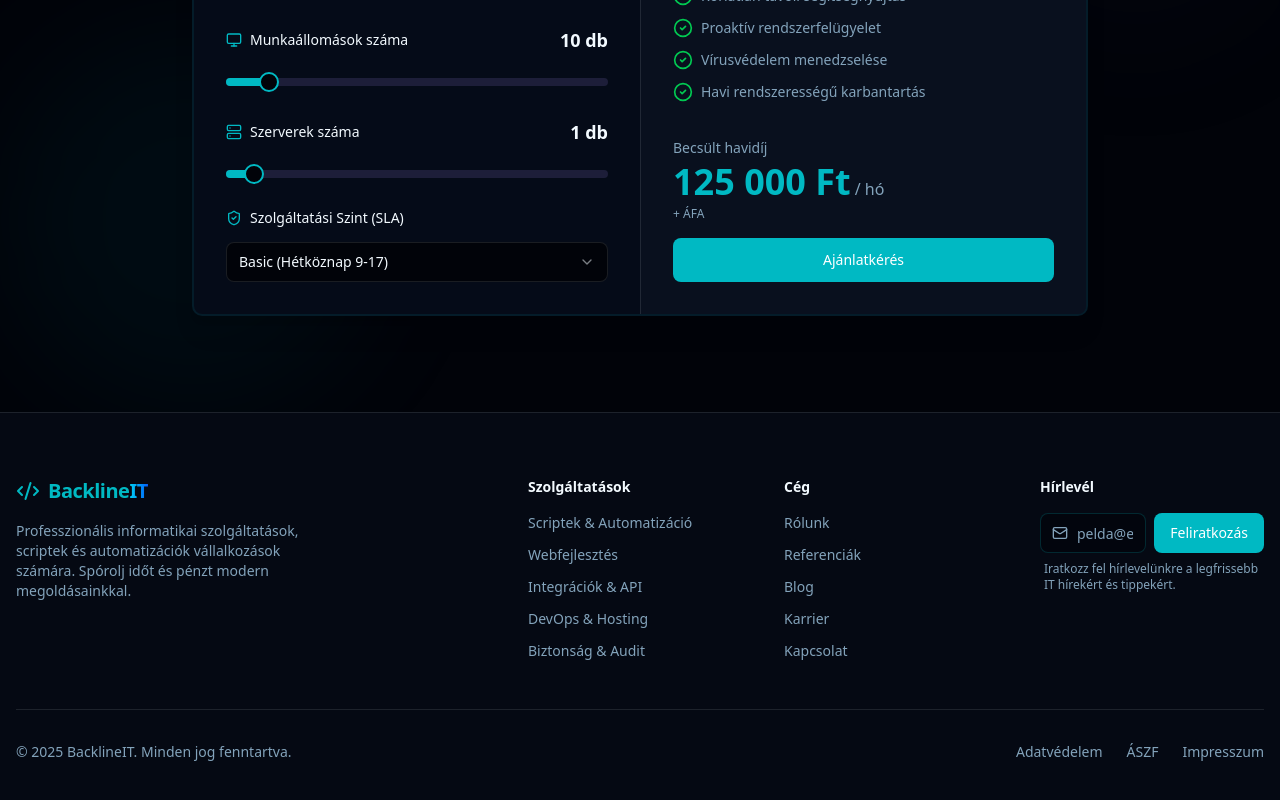
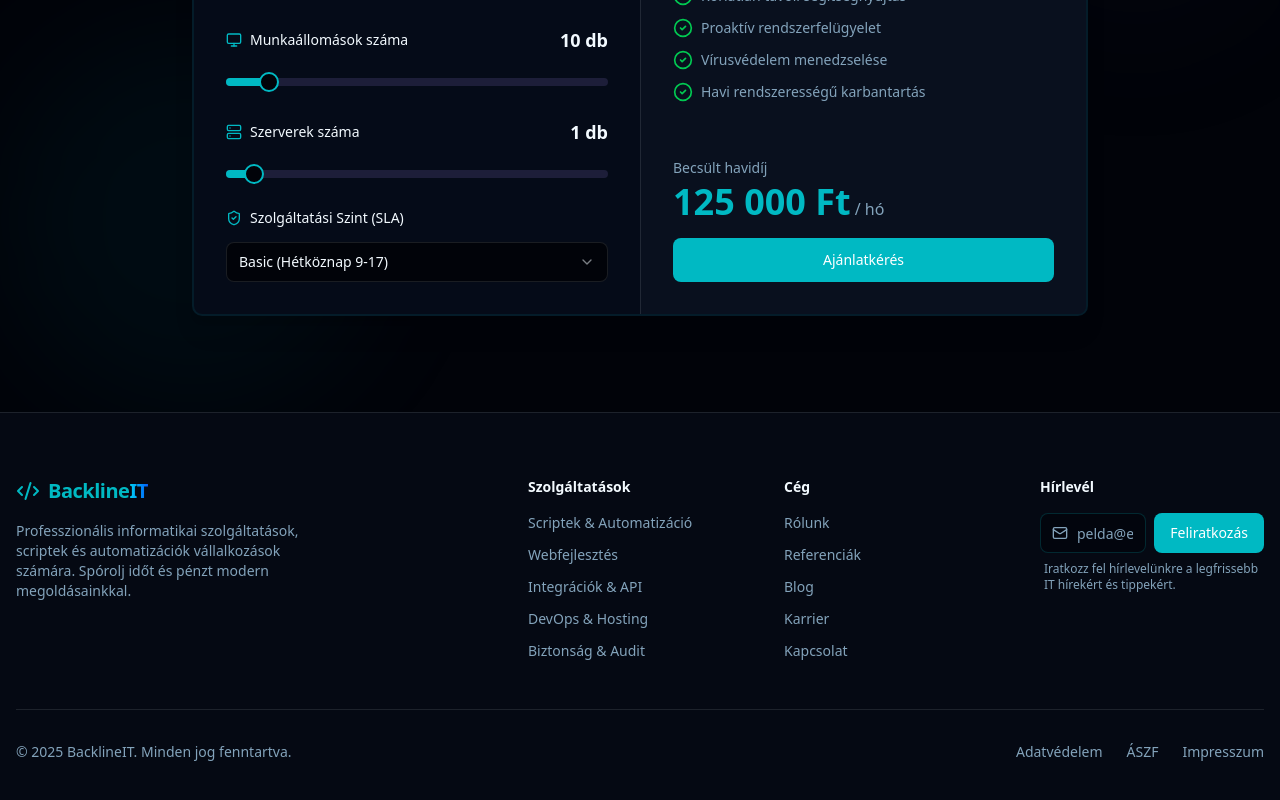
Before and after one commit to whoisnrb/webpage, a Next.js app: page /en/szolgaltatasok/rendszeruzemeltetes in a window 1280 px wide. Shown: the part 4448-5248 px from the top of the page. Built offline with nearby package versions, Linux system fonts and the light colour scheme; no server answers; the database is empty.

Commit message:
Remove VAT references (AAM status)

```diff
--- a/src/components/ecommerce/product-card.tsx
+++ b/src/components/ecommerce/product-card.tsx
@@ -88,7 +88,6 @@ export function ProductCard({ id, title, description, price, category, slug, ima
                     <div className="text-2xl font-bold text-primary">
                         {new Intl.NumberFormat('hu-HU', { style: 'currency', currency: 'HUF', maximumFractionDigits: 0 }).format(price)}
                     </div>
-                    <p className="text-xs text-muted-foreground mt-1">+ ÁFA</p>
                 </CardContent>
 
                 <CardFooter>
--- a/src/components/tools/price-calculator.tsx
+++ b/src/components/tools/price-calculator.tsx
@@ -149,7 +149,6 @@ export function PriceCalculator() {
                                 </span>
                                 <span className="text-muted-foreground">/ hó</span>
                             </div>
-                            <p className="text-xs text-muted-foreground">+ ÁFA</p>
                         </div>
                         <Button className="w-full" size="lg" asChild>
                             <Link href="/ajanlatkeres">
```
